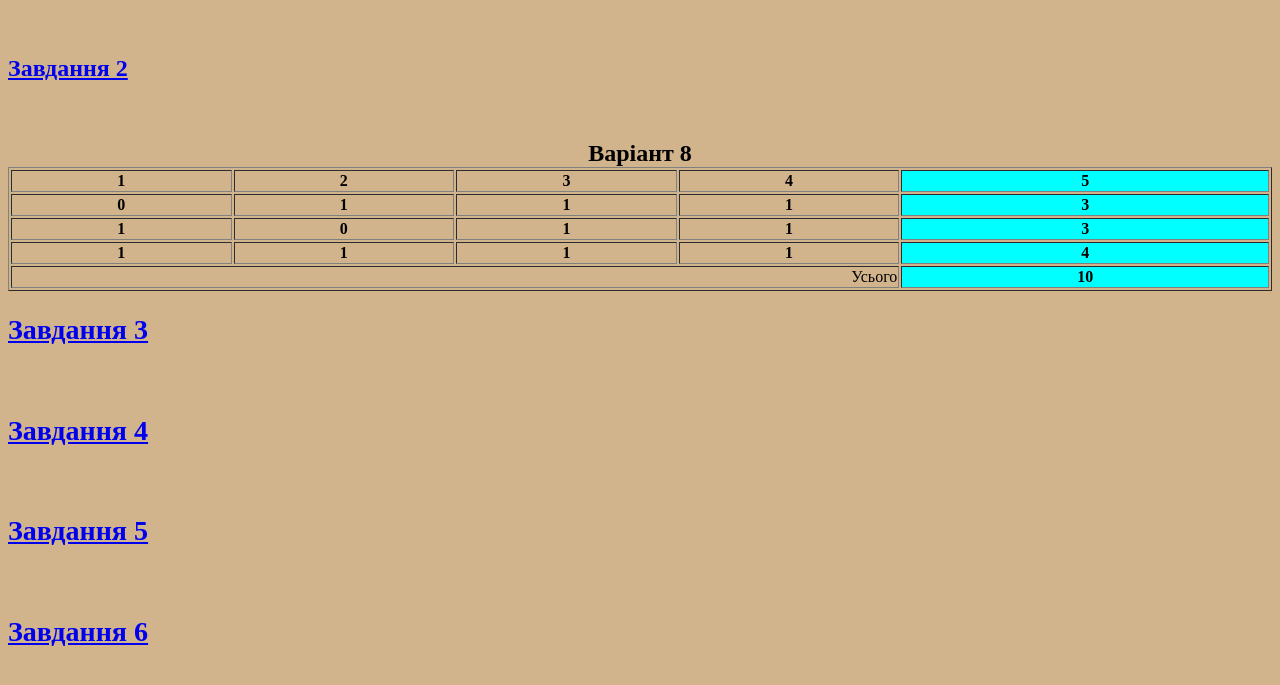
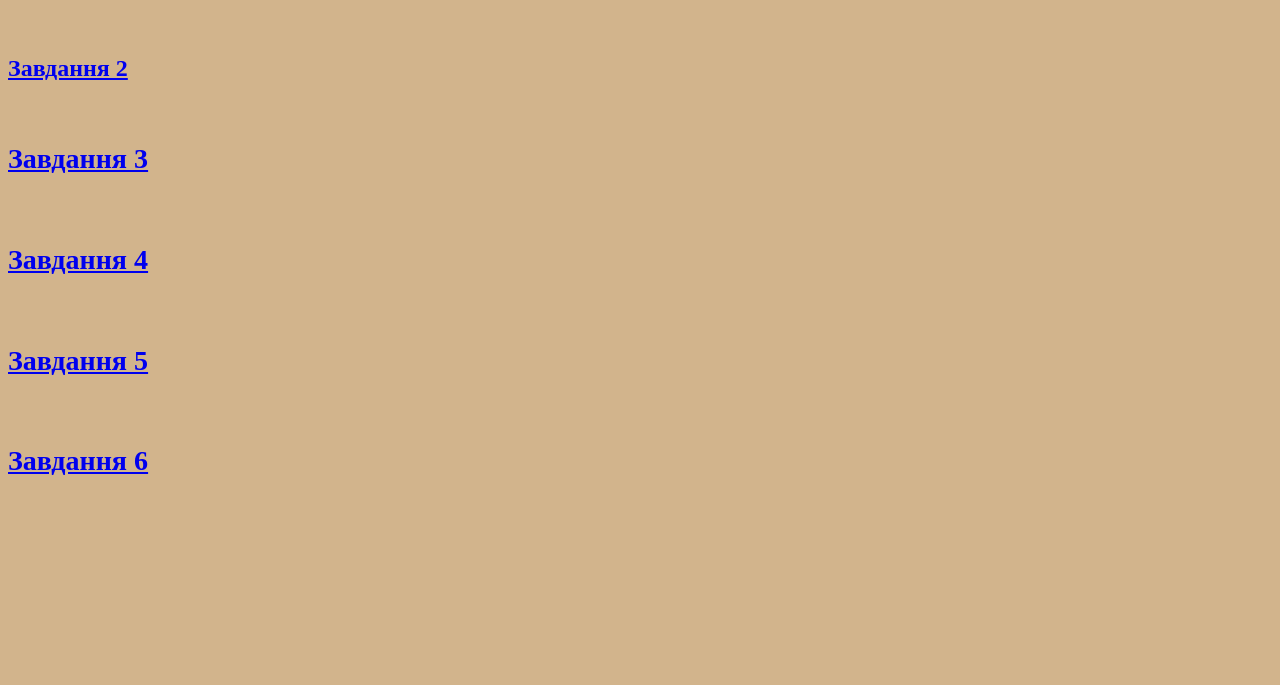
Before and after one commit to ANONIMUSSS11/ANONIMUSSS11.github.io, a plain HTML site: page index.html in a window 1280 px wide. Shown: the part 251-936 px from the top of the page. After the commit the page ends 800 px from the top, so only its background shows below. Drawn offline with Linux system fonts and the light colour scheme.

Commit message:
Add files via upload

```diff
--- a/index.html
+++ b/index.html
@@ -9,45 +9,12 @@
 		<img src="2.jpg" width="160" height="90">
 		</h3>
 		<a href="http://математика.укр/mod/assign/view.php?id=1621"><h2>Завдання 1</h2></a><br>
-		<a href="http://математика.укр/mod/assign/view.php?id=1622"><h2>Завдання 2</h2></a><br>
-		<h2 align="center">Варіант 8<br>
-		<table border="1"  width="100%" cellpaddin="5">
-            <tr>
-              <th> 1 </th>
-              <th> 2 </th>
-			  <th> 3 </th>
-			  <th> 4 </th>
-			  <th bgcolor="aqua"> 5 </th>
-            </tr>
-              <th> 0 </th>
-              <th> 1 </th>
-			  <th> 1 </th>
-			  <th> 1 </th>
-			  <th bgcolor="aqua"> 3 </th>
-            </tr>
-			<tr>
-              <th> 1 </th>
-              <th> 0 </th>
-			  <th> 1 </th>
-			  <th> 1 </th>
-			  <th bgcolor="aqua"> 3 </th>
-            </tr>
-			<tr>
-              <th> 1 </th>
-              <th> 1 </th>
-			  <th> 1 </th>
-			  <th> 1 </th>
-			  <th bgcolor="aqua"> 4 </th>
-            </tr>
-			<tr>
-				<td colspan="4" h3 align="right"> Усього </td>
-			    <th bgcolor="aqua"><color="white"> 10 </th>
-			</tr>
-          </table>
+		<a href="/table.html"><h2>Завдання 2</h2></a><br>
+
 		<h3 align="left">
 		<a href="http://математика.укр/mod/assign/view.php?id=1625"><h2>Завдання 3</h2></a><br>
 		<a href="http://математика.укр/mod/assign/view.php?id=1809"><h2>Завдання 4</h2></a><br>
 		<a href="http://математика.укр/mod/assign/view.php?id=1852"><h2>Завдання 5</h2></a><br>
-		<a href="http://математика.укр/mod/assign/view.php?id=1829"><h2>Завдання 6</h2></a><br>
+		<a href="/gfhm.html"><h2>Завдання 6</h2></a><br>
 	</body>
 </html>
```
Also changed, not shown: gfhm.html (added, +33 -0 lines), table.html (added).
